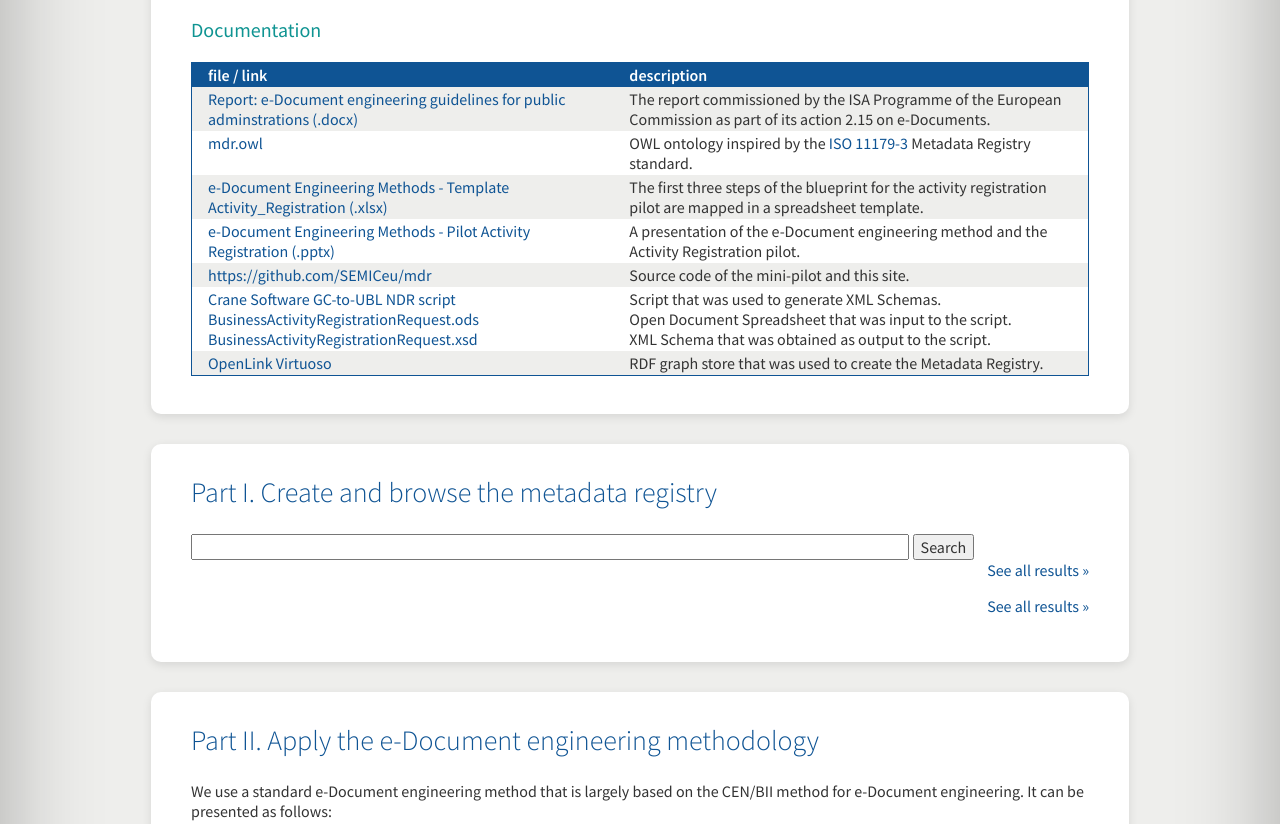
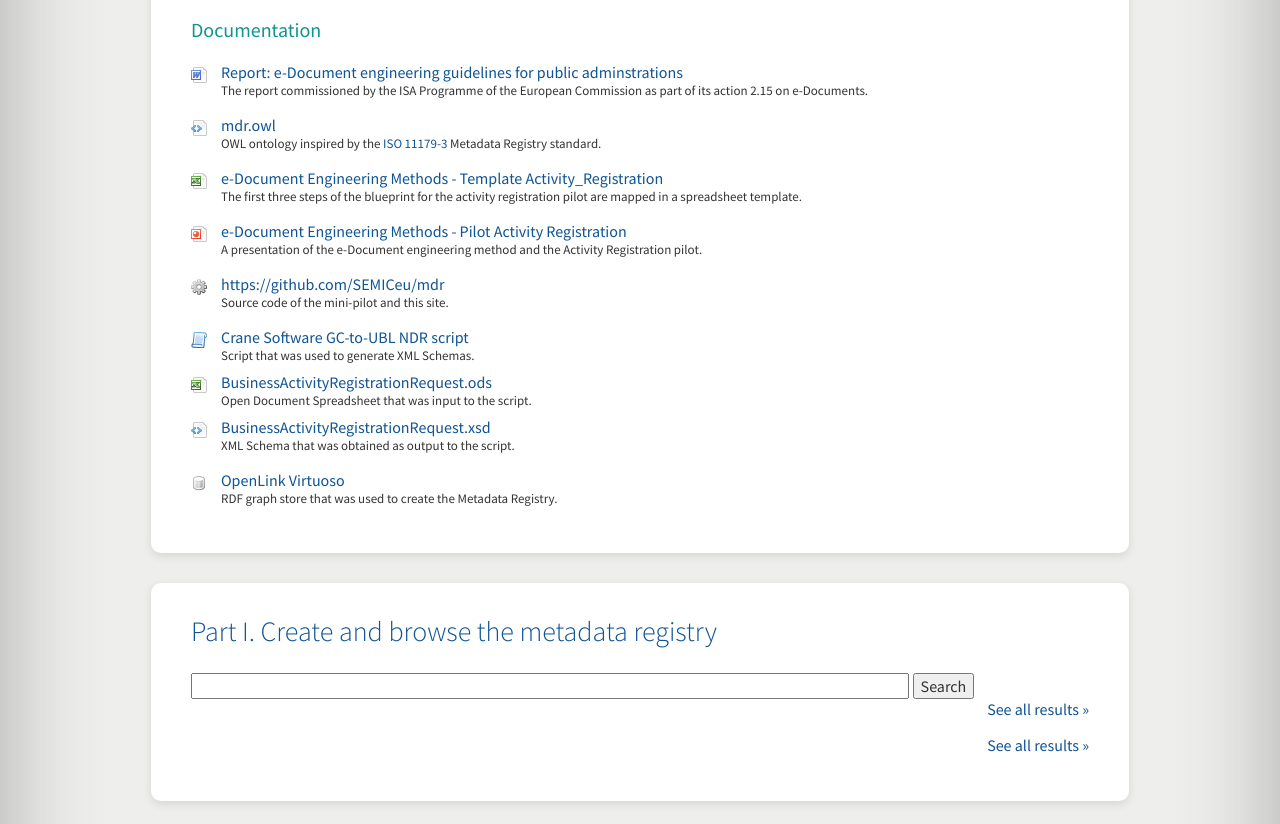
Before and after one commit to SEMICeu/mdr, a plain HTML site: page www/index.html in a window 1280 px wide. Shown: the part 964-1788 px from the top of the page. Drawn offline with nearby package versions, Linux system fonts and the light colour scheme; no server answers.

Commit message:
Format documentation list
Put links in a description list instead of a table, and add icons.

Also add a class to the description list used in about.xsl to avoid
styling conflicts.

```diff
--- a/www/css/screen.css
+++ b/www/css/screen.css
@@ -144,21 +144,39 @@ table ul {
 }
 
 
-dt {
+dl.properties dt {
   float: left;
   clear: left;
   width: 100px;
   text-align: right;
   font-weight: 300;
 }
-dt:after {
+dl.properties dt:after {
   content: ":";
 }
-
-dd {
+dl.properties dd {
   margin: 0 0 0 110px;
   padding: 0 0 0.5em 0;
 }
+
+dl.links dt {
+  clear: left;
+  margin-left: 30px;
+  margin-top: 1em;
+}
+dl.links dt.join {
+  margin-top: .5em;
+}
+dl.links dt > img:first-child {
+  float: left;
+  margin-top: 5px;
+  margin-left: -30px;
+}
+dl.links dd {
+  margin-left: 30px;
+  font-size: small;
+}
+
 
 /* Specific elements */
 
@@ -169,6 +187,10 @@ dd {
 .error {
   color: #a40000;
   font-weight: 600;
+}
+
+.description {
+  font-size: 80%;
 }
 
 .sparql-definition {
--- a/www/index.html
+++ b/www/index.html
@@ -49,44 +49,61 @@
   </figure>
 
   <h3 id="documentation">Documentation</h3>
-  <table>
-    <thead>
-      <tr>
-        <th>file / link</th>
-        <th>description</th>
-      </tr>
-    </thead>
-   <tbody>
-      <tr>
-        <td><a href="/downloads/Report-_-e-Document_Engineering_Methods_-_guidelines.docx">Report: e-Document engineering guidelines for public adminstrations (.docx)</a></td>
-        <td>The report commissioned by the ISA Programme of the European Commission as part of its action 2.15 on e-Documents.</td>
-      </tr>
-      <tr>
-        <td><a href="mdr.owl">mdr.owl</a></td>
-        <td>OWL ontology inspired by the <a href="http://en.wikipedia.org/wiki/ISO/IEC_11179">ISO 11179-3</a> Metadata Registry standard.</td>
-      </tr>
-      <tr>
-        <td><a href="/downloads/e-Document_Engineering_Methods_-_Template_Activity_Registration.xlsx">e-Document Engineering Methods - Template Activity_Registration (.xlsx)</a></td>
-        <td>The first three steps of the blueprint for the activity registration pilot are mapped in a spreadsheet template.</td>
-      </tr>
-      <tr>
-        <td><a href="/downloads/e-Document_Engineering_Methods_-_Pilot_Activity_Registration.pptx">e-Document Engineering Methods - Pilot Activity Registration (.pptx)</a></td>
-        <td>A presentation of the e-Document engineering method and the Activity Registration pilot.</td>
-      </tr>
-      <tr>
-        <td><a href="https://github.com/SEMICeu/mdr">https://github.com/SEMICeu/mdr</a></td>
-        <td>Source code of the mini-pilot and this site.</td>
-      </tr>
-      <tr>
-        <td><a href="http://www.cranesoftwrights.com/resources/ubl/index.htm#gc2ublndr">Crane Software GC-to-UBL NDR script</a><br/><a href="/downloads/BusinessActivityRegistrationRequest.ods">BusinessActivityRegistrationRequest.ods</a><br/><a href="/downloads/BusinessActivityRegistrationRequest.xsd">BusinessActivityRegistrationRequest.xsd</a></td>
-        <td>Script that was used to generate XML Schemas.<br/>Open Document Spreadsheet that was input to the script.<br/>XML Schema that was obtained as output to the script.</td>
-      </tr>
-      <tr>
-        <td><a href="http://virtuoso.openlinksw.com">OpenLink Virtuoso</a></td>
-        <td>RDF graph store that was used to create the Metadata Registry.</td>
-      </tr>
-    </tbody>
-  </table>
+  <dl class="links">
+    <dt>
+      <img src="images/page_white_word.png" alt="[docx]" height="16" width="16" />
+      <a href="/downloads/Report-_-e-Document_Engineering_Methods_-_guidelines.docx">Report: e-Document engineering guidelines for public adminstrations</a>
+    </dt>
+    <dd>The report commissioned by the ISA Programme of the European Commission as part of its action 2.15 on e-Documents.</dd>
+
+    <dt>
+      <img src="images/page_white_code.png" alt="[owl]" height="16" width="16" />
+      <a href="mdr.owl">mdr.owl</a>
+    </dt>
+    <dd>OWL ontology inspired by the <a href="http://en.wikipedia.org/wiki/ISO/IEC_11179">ISO 11179-3</a> Metadata Registry standard.</dd>
+
+    <dt>
+      <img src="images/page_white_excel.png" alt="[xlsx]" height="16" width="16" />
+      <a href="/downloads/e-Document_Engineering_Methods_-_Template_Activity_Registration.xlsx">e-Document Engineering Methods - Template Activity_Registration</a>
+    </dt>
+    <dd>The first three steps of the blueprint for the activity registration pilot are mapped in a spreadsheet template.</dd>
+
+    <dt>
+      <img src="images/page_white_powerpoint.png" alt="[pptx]" height="16" width="16" />
+      <a href="/downloads/e-Document_Engineering_Methods_-_Pilot_Activity_Registration.pptx">e-Document Engineering Methods - Pilot Activity Registration</a>
+    </dt>
+    <dd>A presentation of the e-Document engineering method and the Activity Registration pilot.</dd>
+
+    <dt>
+      <img src="images/cog.png" alt="[link]" height="16" width="16" />
+      <a href="https://github.com/SEMICeu/mdr">https://github.com/SEMICeu/mdr</a>
+    </dt>
+    <dd>Source code of the mini-pilot and this site.</dd>
+
+    <dt>
+      <img src="images/script.png" alt="[link]" height="16" width="16" />
+      <a href="http://www.cranesoftwrights.com/resources/ubl/index.htm#gc2ublndr">Crane Software GC-to-UBL NDR script</a>
+    </dt>
+    <dd>Script that was used to generate XML Schemas.</dd>
+
+    <dt class="join">
+      <img src="images/page_white_excel.png" alt="[ods]" height="16" width="16" />
+      <a href="/downloads/BusinessActivityRegistrationRequest.ods">BusinessActivityRegistrationRequest.ods</a>
+    </dt>
+    <dd>Open Document Spreadsheet that was input to the script.</dd>
+
+    <dt class="join">
+      <img src="images/page_white_code.png" alt="[xsd]" height="16" width="16" />
+      <a href="/downloads/BusinessActivityRegistrationRequest.xsd">BusinessActivityRegistrationRequest.xsd</a>
+    </dt>
+    <dd>XML Schema that was obtained as output to the script.</dd>
+
+    <dt>
+      <img src="images/database.png" alt="[link]" height="16" width="16" />
+      <a href="http://virtuoso.openlinksw.com">OpenLink Virtuoso</a>
+    </dt>
+    <dd>RDF graph store that was used to create the Metadata Registry.</dd>
+  </dl>
 </section>
 
 <section id="registry">
@@ -178,6 +195,8 @@
     <a href="https://joinup.ec.europa.eu/asset/core_public_service/description" target="_blank"><img alt="Core Public Service Vocabulary" src="https://joinup.ec.europa.eu/sites/default/files/imagecache/community_logo/core_public_service_logo.png" width="70" height="70" /></a>
     <a href="http://ec.europa.eu/isa/" target="_blank"><img alt="isa" src="http://joinup.ec.europa.eu/sites/default/files/ckeditor_files/images/isa_logo.png" width="70" height="70" /></a>
   </p>
+
+  <p>Some icons by <a href="http://www.famfamfam.com/lab/icons/silk/">famfamfam.com</a> used under CC-BY license.</p>
 </footer>
 
 <script type="text/javascript" src="js/main.js"></script>
```
Also changed, not shown: www/images/cog.png (added), www/images/database.png (added), www/images/page_white_code.png (added), www/images/page_white_excel.png (added), www/images/page_white_powerpoint.png (added), www/images/page_white_word.png (added), www/images/script.png (added), 1 other file.
